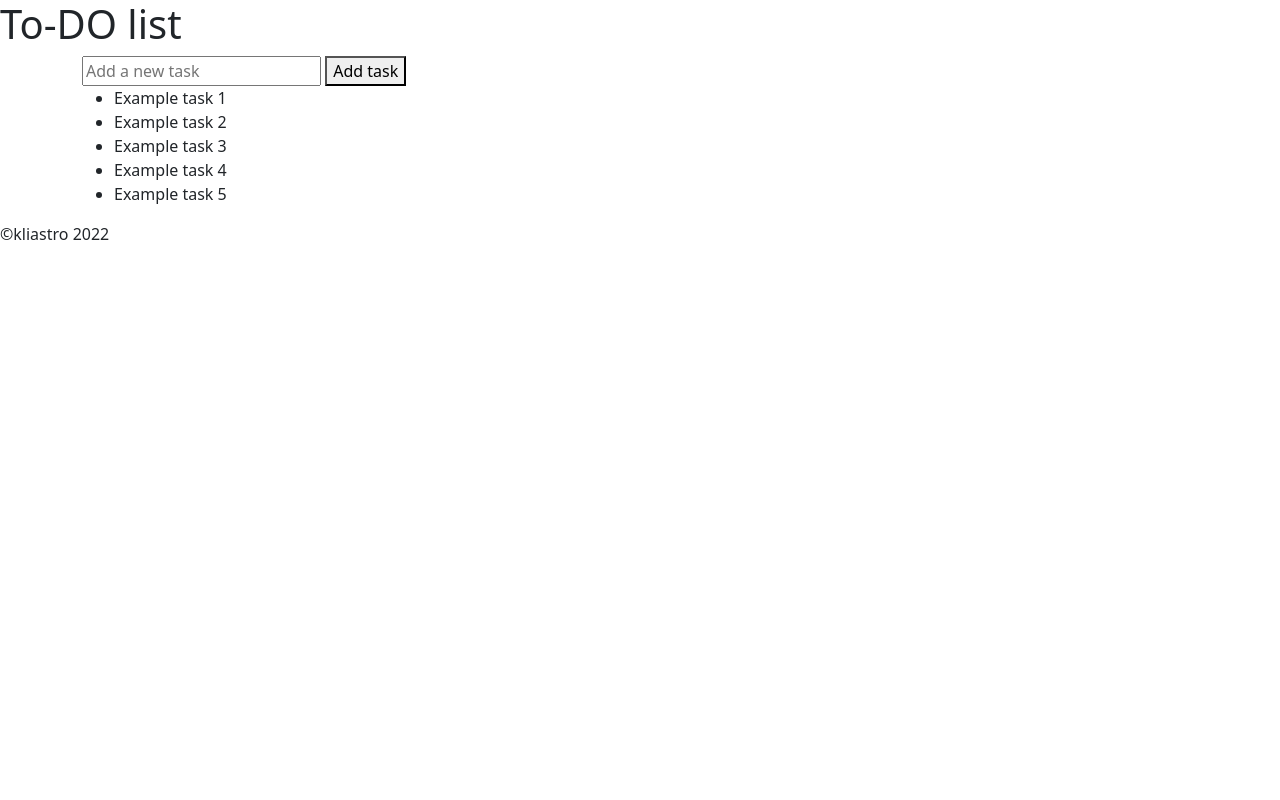
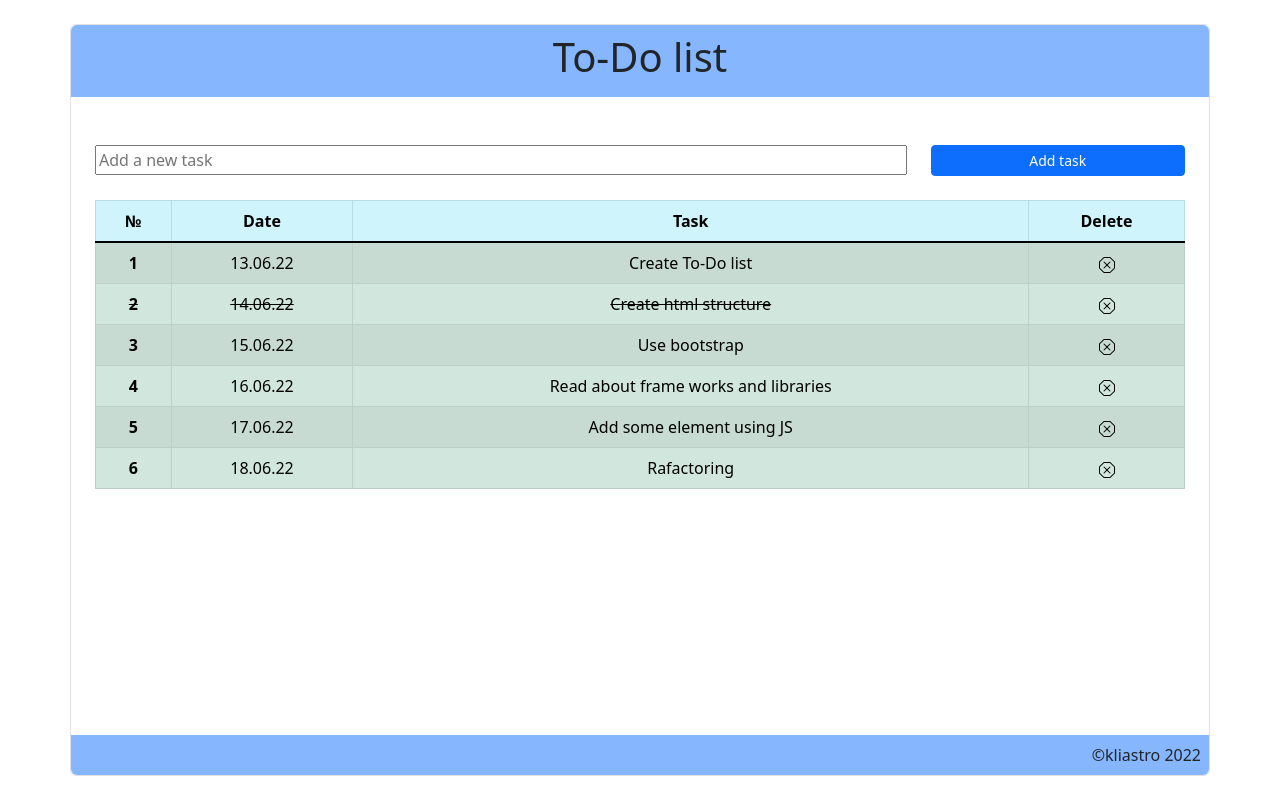
Before and after one commit to kliastro13/To-Do-list, a plain HTML site: page index.html in a window 1280 px wide. Drawn offline with nearby package versions, Linux system fonts and the light colour scheme.

Commit message:
Changes in html to use bootstrap Added img for "Delete" btn Added img for future list Added css

```diff
--- a/css/main.css
+++ b/css/main.css
@@ -0,0 +1,3 @@
+.myDiv {
+  min-height: calc(100vh - 3rem);
+}
--- a/index.html
+++ b/index.html
@@ -14,33 +14,88 @@
     <link rel="stylesheet" href="css/main.css" />
     <script src="js/main.js"></script>
   </head>
-  <body>
-    <div class="globalWrapper">
-      <header class="section" id="header">
-        <h1>To-DO list</h1>
+
+  <body class="p-4 min-vh-100">
+    <div class="container-md d-flex flex-column border rounded p-0 myDiv">
+      <header class="text-center p-2 bg-primary bg-opacity-50 mb-4 rounded-top">
+        <h1>To-Do list</h1>
       </header>
 
-      <main class="section" id="main">
-        <div class="container" id="additionBlockContainer">
-          <input type="text" id="taskInput" placeholder="Add a new task" />
-          <button class="addButton" id="addButton">Add task</button>
+      <main class="p-4">
+        <div class="row mb-4" id="addContainer">
+          <div class="col-9">
+            <input
+              type="text"
+              class="d-block w-100"
+              id="taskInput"
+              placeholder="Add a new task"
+            />
+          </div>
+          <div class="col-3">
+            <button class="btn btn-primary btn-sm d-block w-100" id="addButton">
+              Add task
+            </button>
+          </div>
         </div>
-        <div class="container" id="taskContainer">
-          <ul class="taskList" id="taskList">
-            <li class="taskListItem">Example task 1</li>
-            <li class="taskListItem">Example task 2</li>
-            <li class="taskListItem">Example task 3</li>
-            <li class="taskListItem">Example task 4</li>
-            <li class="taskListItem">Example task 5</li>
-            <!--try to add a select with a choice of priority-->
-            <!--try to add date field-->
-            <!--try to add deadline field-->
-          </ul>
-        </div>
+
+        <table
+          class="table table-striped table-bordered table-success text-center"
+        >
+          <thead>
+            <tr class="table-info">
+              <th scope="col-1">№</th>
+              <th scope="col-2">Date</th>
+              <th scope="col-8">Task</th>
+              <th scope="col-1">Delete</th>
+            </tr>
+          </thead>
+          <tbody class="table-group-divider">
+            <tr>
+              <th scope="row">1</th>
+              <td>13.06.22</td>
+              <td>Create To-Do list</td>
+              <td><img src="img/x-octagon.svg" /></td>
+            </tr>
+            <tr class="text-decoration-line-through">
+              <th scope="row">2</th>
+              <td>14.06.22</td>
+              <td>Create html structure</td>
+              <td><img src="img/x-octagon.svg" /></td>
+            </tr>
+            <tr>
+              <th scope="row">3</th>
+              <td>15.06.22</td>
+              <td>Use bootstrap</td>
+              <td><img src="img/x-octagon.svg" /></td>
+            </tr>
+            <tr>
+              <th scope="row">4</th>
+              <td>16.06.22</td>
+              <td>Read about frame works and libraries</td>
+              <td><img src="img/x-octagon.svg" /></td>
+            </tr>
+            <tr>
+              <th scope="row">5</th>
+              <td>17.06.22</td>
+              <td>Add some element using JS</td>
+              <td><img src="img/x-octagon.svg" /></td>
+            </tr>
+            <tr>
+              <th scope="row">6</th>
+              <td>18.06.22</td>
+              <td>Rafactoring</td>
+              <td><img src="img/x-octagon.svg" /></td>
+            </tr>
+          </tbody>
+        </table>
       </main>
 
-      <footer class="section" id="footer">
-        <p>&copy;kliastro <time datetime="2022-06-12">2022</time></p>
+      <footer
+        class="mt-auto text-end bg-primary bg-opacity-50 rounded-bottom p-2"
+      >
+        <p class="m-0">
+          &copy;kliastro <time datetime="2022-06-12">2022</time>
+        </p>
       </footer>
     </div>
     <!--global_wrapper-->
```
Also changed, not shown: img/future list.jpg (added), img/x-octagon.svg (added).
